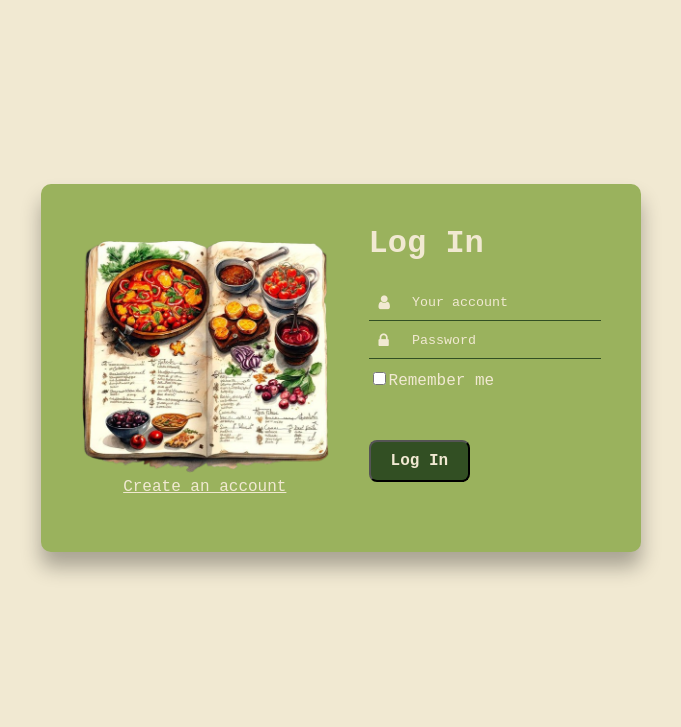
After one commit to Vuong310/BTL_M-cooking, a PHP site: page /login.html in a window 1280 px wide. The commit adds this page. Shown: the top 727 px of the page, without its empty margins (299-980 px from the left). Run offline with PHP 8.4, Linux system fonts and the light colour scheme.

Commit message:
lan2linh

```diff
--- a/BTL/index.html
+++ b/BTL/index.html
@@ -8,6 +8,7 @@
     <link rel="stylesheet" href="https://cdnjs.cloudflare.com/ajax/libs/font-awesome/4.7.0/css/font-awesome.min.css">
 </head>
 <body>
+    <div style="display: flex; flex-direction: column; min-height: 100vh;">
         <header class="dautrang">
             <div class="dautrang1">
                 <img src="img/logo.png">
@@ -100,5 +101,6 @@
         <footer>
         <p>Chú Thích</p>
         </footer>
+    </div>
 </body>
 </html>
--- /dev/null
+++ b/BTL/login.html
@@ -0,0 +1,127 @@
+<!DOCTYPE html>
+<html lang="en">
+<head>
+    <meta charset="UTF-8">
+    <meta name="viewport" content="width=device-width, initial-scale=1.0">
+    <title>Log in</title>
+    <link rel="stylesheet" href="https://cdnjs.cloudflare.com/ajax/libs/font-awesome/4.7.0/css/font-awesome.min.css">
+    <style>
+        body{
+            background-color: #f1e9d2;
+            display:flex;
+            align-items:center;
+            justify-content: center;
+            height:90vh;
+            font-family: 'Courier New', Courier, monospace;
+            color:#f1e9d2;
+        }
+        main{
+            background-color:#9ab25d;
+            display:flex;
+            justify-content: space-around;
+            margin: auto;
+            align-items: center;
+            width: 100%;
+            max-width: 600px; /*max hiển thị chỉ bằng thế, không đổi dù zoom trang*/
+            padding: 20px;
+            box-sizing: border-box; /*tổng kích thước padding và nội dung = width*/
+            border-radius: 10px;
+            box-shadow: 0 15px 20px rgba(0, 0, 0, 0.3);
+            /*dịch bóng theo chiều ngang, dịch bóng theo chiều dọc, độ mờ bóng, độ lan, màu*/
+        }
+        a{
+            color:#f1e9d2;
+        }
+        .nhap input{
+            border:0;
+            background-color: #9ab25d;
+        }
+        .nhap input::placeholder{
+            color:#f1e9d2;
+            font-family: 'Courier New', Courier, monospace;
+        }
+        .nhap input:focus{
+            outline:none;
+        }
+        .nhap{
+            border-bottom: 1px #324f23 solid;
+            padding:10px;
+            display:flex;
+            justify-content: space-between;
+            align-items: end;
+            gap:20px;
+            /* border: white 3px solid; */
+        }
+        .nutbam button{
+            border-radius: 8px;
+            background-color:#324f23;
+            padding:10px 20px;
+            margin: 50px auto;
+            font-size: 16px;
+            cursor: pointer;
+            color:#f1e9d2;
+            font-family: 'Courier New', Courier, monospace;
+        }
+        .hinh{
+            text-align: center;
+            margin:20px;
+            margin-right: 40px;
+            /* border:3px solid black; */
+        }
+        .hinh img{
+            border-radius: 10px;
+            width:100%;
+            height:auto;
+        }
+        /* .chanmain{
+            display:flex;
+            justify-content: space-around;
+            gap:5px;
+            align-items: flex-start;
+            margin-bottom: 10px;
+        } */
+        .phai{
+            margin-right:20px;
+            /* border:3px black solid; */
+        }
+    </style>
+</head>
+<body>
+    <main>
+        <div class="hinh">
+            <img src="img/login.png"><br>
+            <a href="#">Create an account</a>
+        </div>
+        <div class="phai">
+            <h1><b>Log In</b></h1>
+            <form>
+                <div class="nhap">
+                    <i class="fa fa-user" aria-hidden="true"></i>
+                    <input type="text" name="ten" placeholder="Your account">
+                </div>
+                <div class="nhap">
+                    <i class="fa fa-lock" aria-hidden="true"></i>
+                    <input type="password" name="mk" placeholder="Password">
+                </div>
+                <div style="margin-top:10px">
+                    <input type="checkbox" name="rmb">Remember me
+                </div>
+                <div class="nutbam">
+                    <button><b>Log In</b></button>
+                </div>
+                <!-- <div class="chanmain">
+                    Or login with
+                    <div class="chanmain" style="gap:10px;">
+                        <i class="fa fa-facebook-official" aria-hidden="true"></i>
+                        <i class="fa fa-twitter-square" aria-hidden="true"></i>
+                        <i class="fa fa-google-plus-square" aria-hidden="true"></i>
+                    </div> -->
+
+                </div>
+            </form>
+        </div>
+
+    </main>
+
+</body>
+</html>
```
Also changed, not shown: BTL/style.css (+23 -9 lines), BTL/img/login.png (added). Lines whose indentation alone changed are shown as unchanged.
